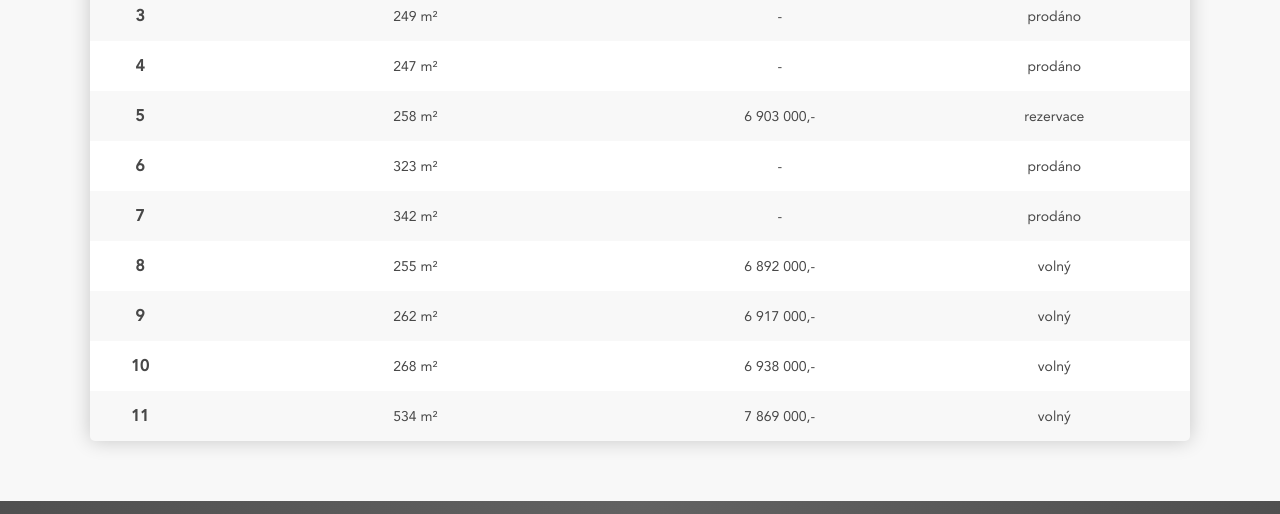
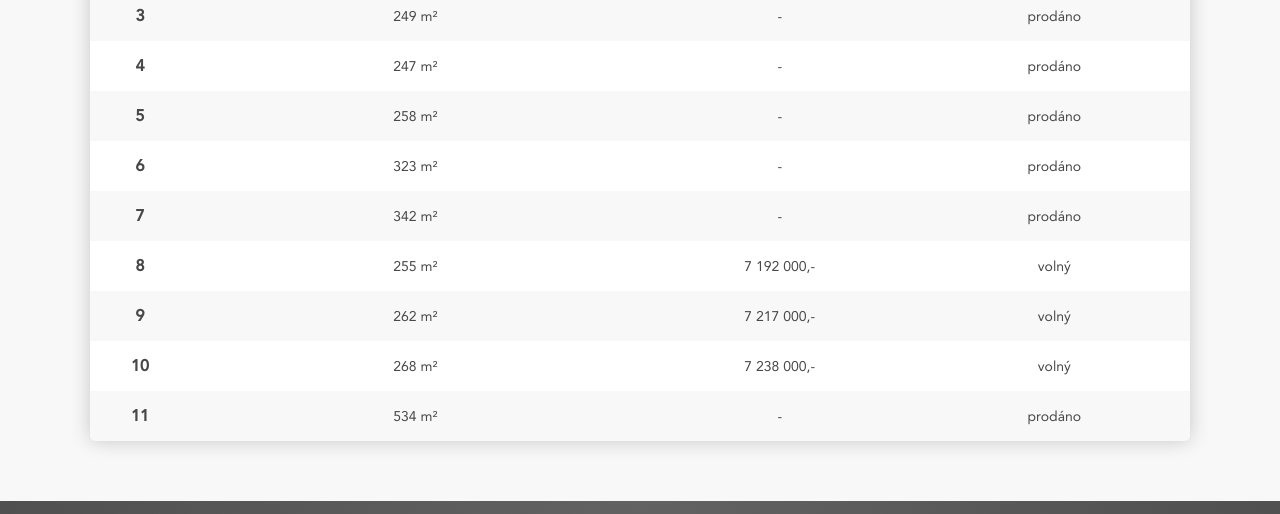
Before and after one commit to StyvekDrtic/bydleniVratkov, a Jekyll site: the page built from ceny.html, in a window 1280 px wide. Shown: the part 599-1113 px from the top of the page. Built offline with Jekyll 4.4.1, drawn with Linux system fonts in a browser that asks for light colours.

Commit message:
UPDARTE ceny

```diff
--- a/_includes/tabulka.html
+++ b/_includes/tabulka.html
@@ -39,8 +39,8 @@
     <tr>
       <th>5</th>
       <td>258</td>
-      <td>6 903 000,-</td>
-      <td>rezervace</td>
+      <td>-</td>
+      <td>prodáno</td>
     </tr>
 
     <tr>
@@ -60,29 +60,29 @@
     <tr>
       <th>8</th>
       <td>255</td>
-      <td>6 892 000,-</td>
+      <td>7 192 000,-</td>
       <td>volný</td>
     </tr>
 
     <tr>
       <th>9</th>
       <td>262</td>
-      <td>6 917 000,-</td>
+      <td>7 217 000,-</td>
       <td>volný</td>
     </tr>
 
     <tr>
       <th>10</th>
       <td>268</td>
-      <td>6 938 000,-</td>
+      <td>7 238 000,-</td>
       <td>volný</td>
     </tr>
 
     <tr>
       <th>11</th>
       <td>534</td>
-      <td>7 869 000,-</td>
-      <td>volný</td>
+      <td>-</td>
+      <td>prodáno</td>
     </tr>
 
   </tbody>
```
Also changed, not shown: 1 other file.
